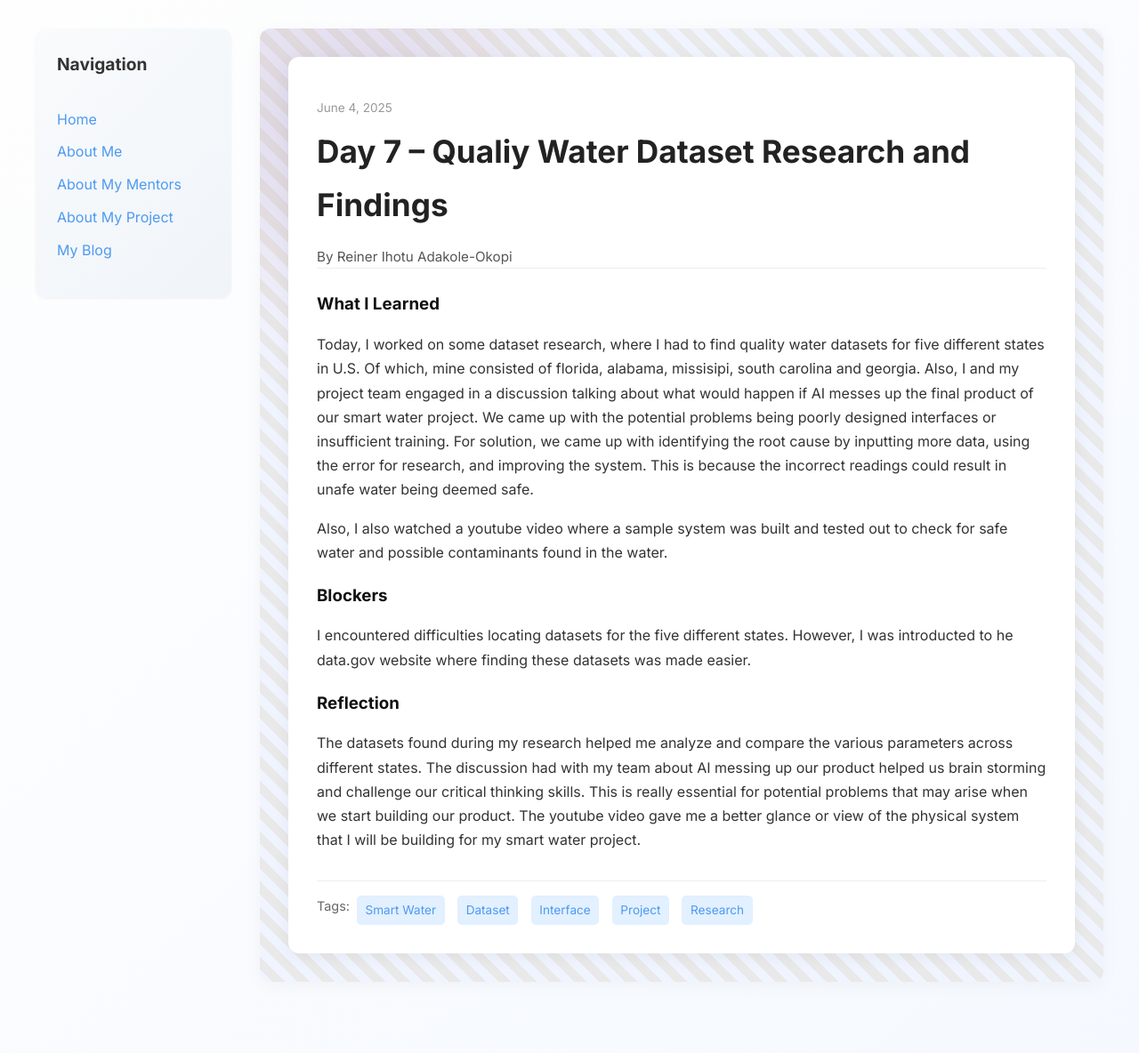
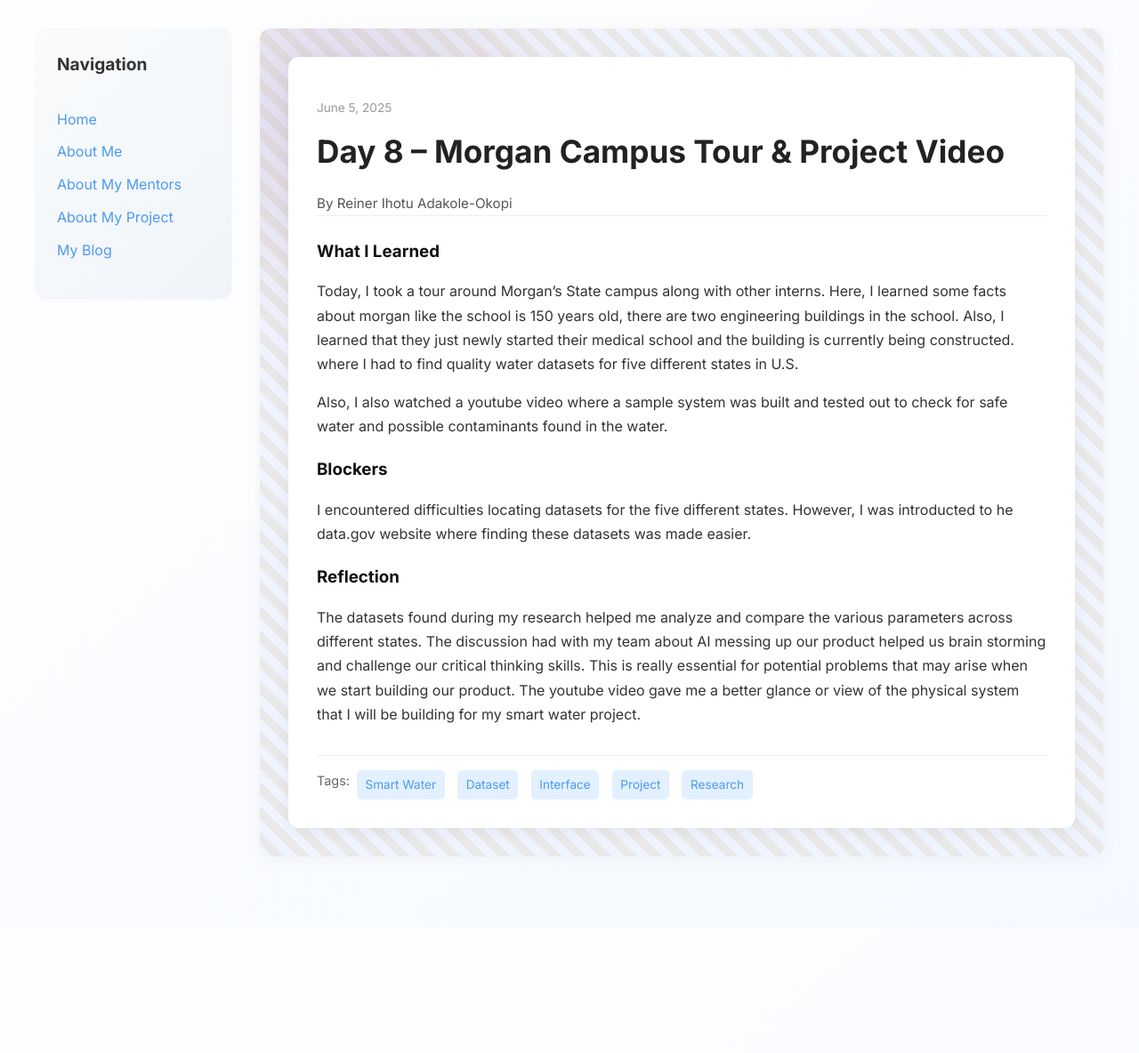
Before and after one commit to Reiner343/Reiner343.github.io, a Jekyll site: the page built from _posts/2025-06-05-day-8.md, in a window 1280 px wide. Shown: the whole page at 89% size. Built offline with Jekyll 4.4.1, drawn with Linux system fonts in a browser that asks for light colours; after the commit the page ends 1043 px from its top, so only the background shows below that.

Commit message:
Update 2025-06-05-day-8.md

```diff
--- a/_posts/2025-06-05-day-8.md
+++ b/_posts/2025-06-05-day-8.md
@@ -1,13 +1,13 @@
 ---
 layout: post
-title: "Day 7 – Qualiy Water Dataset Research and Findings"
-date: 2025-06-04
+title: "Day 8 – Morgan Campus Tour & Project Video"
+date: 2025-06-05
 author: Reiner Ihotu Adakole-Okopi
-permalink: /day7.html
+permalink: /day8.html
 tags: ["Smart Water", "Dataset", "Interface", "Project", "Research"]
 
 what_i_learned: |
-  Today, I worked on some dataset research, where I had to find quality water datasets for five different states in U.S. Of which, mine consisted of florida, alabama, missisipi, south carolina and georgia. Also, I and my project team engaged in a discussion talking about what would happen if AI messes up the final product of our smart water project. We came up with the potential problems being poorly designed interfaces or insufficient training. For solution, we came up with identifying the root cause by inputting more data, using the error for research, and improving the system. This is because the incorrect readings could result in unafe water being deemed safe.
+  Today, I took a tour around Morgan's State campus along with other interns. Here, I learned some facts about morgan like the school is 150 years old, there are two engineering buildings in the school. Also, I learned that they just newly started their medical school and the building is currently being constructed. where I had to find quality water datasets for five different states in U.S.
 
    Also, I also watched a youtube video where a sample system was built and tested out to check for safe water and possible contaminants found in the water.
 
```
